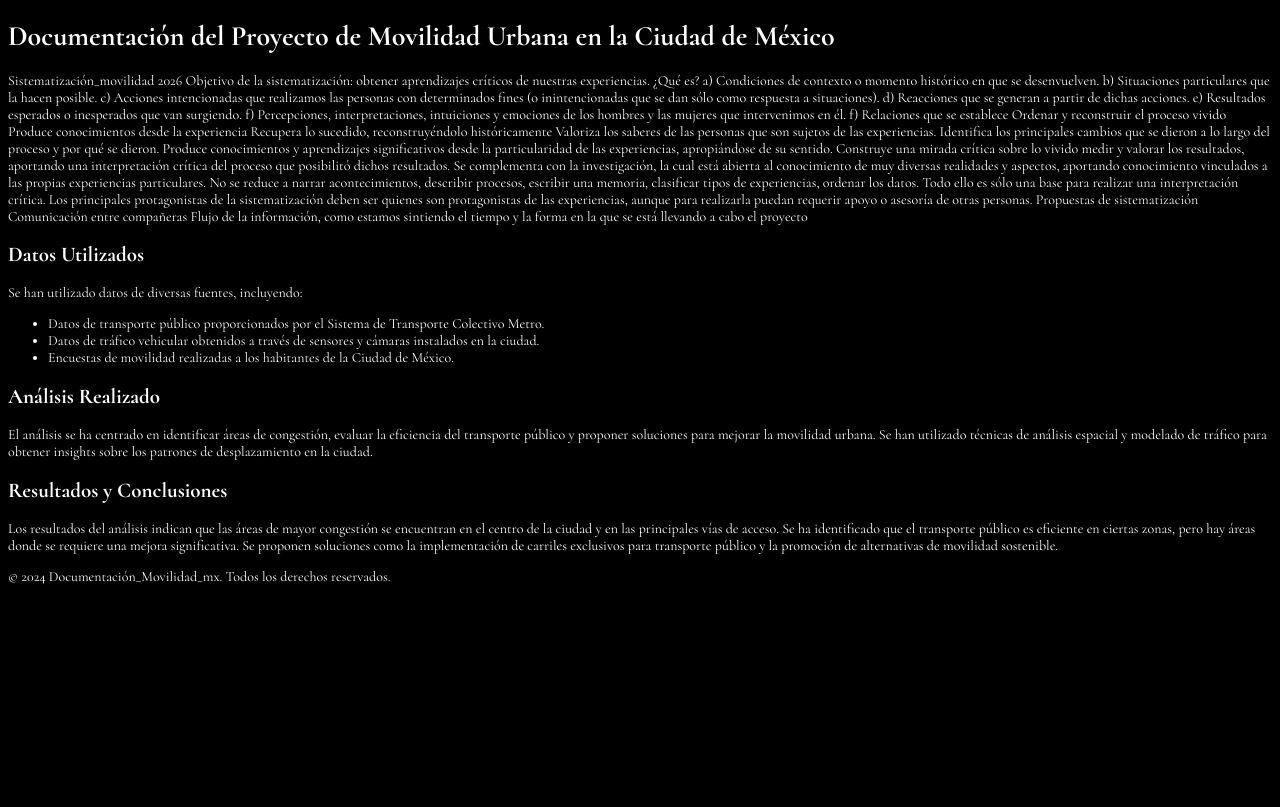
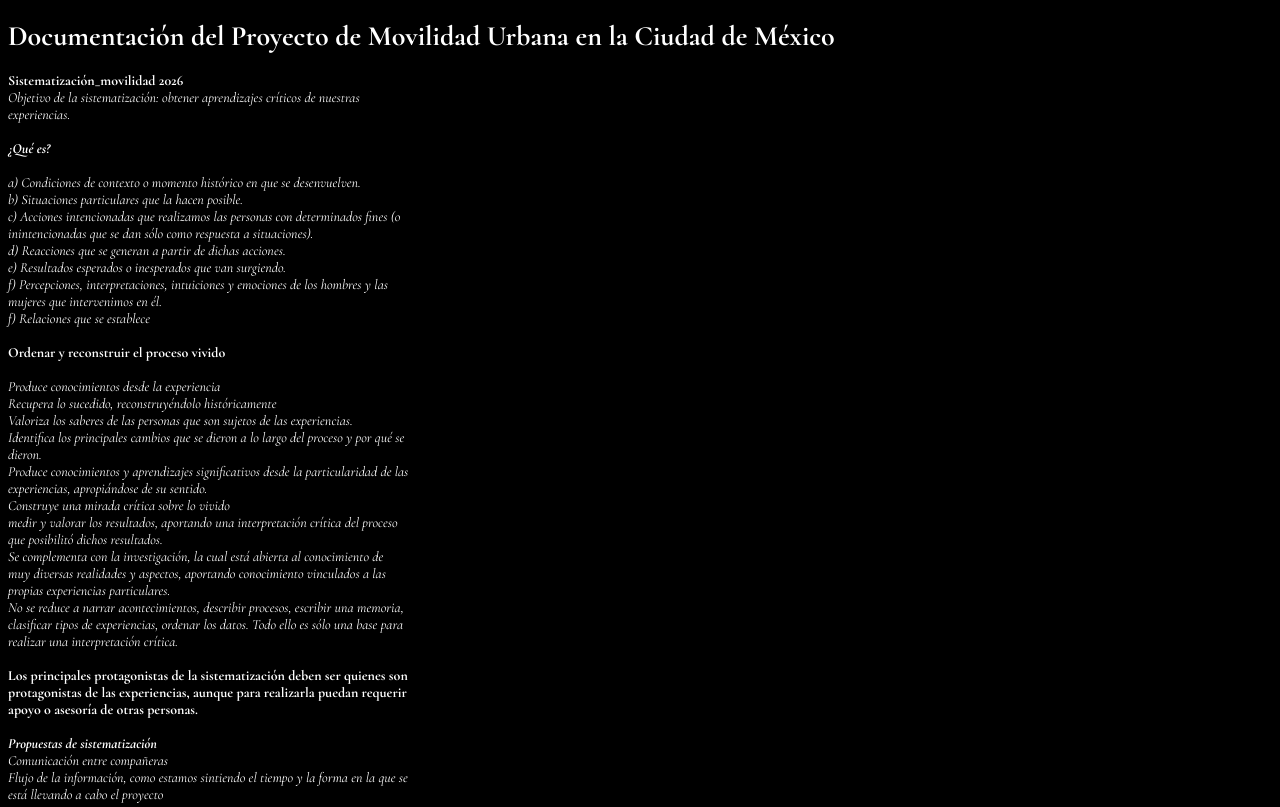
Before and after one commit to avillavi-zen/movilidad_cdmx, a plain HTML site: page docs/index.html in a window 1280 px wide. Shown: the top 807 px of the page. Drawn offline with Linux system fonts and the light colour scheme.

Commit message:
Refactor index.html and style.css for improved structure and styling

```diff
--- a/css/style.css
+++ b/css/style.css
@@ -16,10 +16,23 @@ color: var(--text-color);
 font-size: 1.4rem;
 
 }
+main {
+    max-width: 960px;
+    margin: 0 auto;
+    padding: 20px;
+}
+p, li {
+    max-width: 60ch;
+}
 h1 {
     font-variation-settings:  "wght" 700;
 }
-
+h2 {
+    font-variation-settings:  "wght" 500;
+}
+h3 {
+    font-variation-settings:  "wght" 400;
+}
 
 a {
     color: var(--accent-color)
--- a/docs/index.html
+++ b/docs/index.html
@@ -5,45 +5,44 @@
 <link rel="preconnect" href="https://fonts.gstatic.com" crossorigin>
 <link href="https://fonts.googleapis.com/css2?family=Cormorant:ital,wght@0,300..700;1,300..700&display=swap" rel="stylesheet">
 <link rel="stylesheet" href="../css/style.css">
-    <meta charset="UTF-8">
-    <meta name="viewport" content="width=device-width, initial-scale=1.0">
-    <title>Documentación_Movlidad_mx</title>
+        <meta charset="UTF-8">
+        <meta name="viewport" content="width=device-width, initial-scale=1.0">
+        <title>Documentación_Movlidad_mx</title>
+        <style>
+            .italic { font-style: italic; }
+            .bold { font-weight: bold; }
+            .bold-italic { font-weight: bold; font-style: italic; }
+        </style>
 </head>
 <body>
     <header>
-        <h1>Documentación del Proyecto de Movilidad Urbana en la Ciudad de México</h1>
-        <p>Sistematización_movilidad 2026
-Objetivo de la sistematización: obtener aprendizajes críticos de nuestras experiencias.
-
-¿Qué es?
-
-a) Condiciones de contexto o momento histórico en que se desenvuelven.
-b) Situaciones particulares que la hacen posible.
-c) Acciones intencionadas que realizamos las personas con determinados fines (o inintencionadas que se dan sólo como respuesta a situaciones).
-d) Reacciones que se generan a partir de dichas acciones.
-e) Resultados esperados o inesperados que van surgiendo.
-f) Percepciones, interpretaciones, intuiciones y emociones de los hombres y las mujeres que intervenimos en él.
-f) Relaciones que se establece
-
-Ordenar y reconstruir el proceso vivido
-
-Produce conocimientos desde la experiencia
-Recupera lo sucedido, reconstruyéndolo históricamente
-Valoriza los saberes de las personas que son sujetos de las experiencias.
-Identifica los principales cambios que se dieron a lo largo del proceso y por qué se dieron.
-Produce conocimientos y aprendizajes significativos desde la particularidad de las experiencias, apropiándose de su sentido.
-Construye una mirada crítica sobre lo vivido
-medir y valorar los resultados, aportando una interpretación crítica del proceso que posibilitó dichos resultados.
- Se complementa con la investigación, la cual está abierta al conocimiento
-de muy diversas realidades y aspectos, aportando conocimiento vinculados a las propias experiencias particulares.
-No se reduce a narrar acontecimientos, describir procesos, escribir una memoria, clasificar tipos de experiencias, ordenar los datos. Todo ello es sólo una base para realizar una interpretación crítica.
-
-Los principales protagonistas de la sistematización deben ser quienes son protagonistas de las experiencias, aunque para realizarla puedan requerir apoyo o asesoría de otras personas.
-
-Propuestas de sistematización
-Comunicación entre compañeras
-Flujo de la información, como estamos sintiendo el tiempo y la forma en la que se está llevando a cabo el proyecto
-</p>
+                <h1><span class="bold">Documentación del Proyecto de Movilidad Urbana en la Ciudad de México</span></h1>
+                <p>
+                    <span class="bold">Sistematización_movilidad 2026</span><br>
+                    <span class="italic">Objetivo de la sistematización: obtener aprendizajes críticos de nuestras experiencias.</span><br><br>
+                    <span class="bold-italic">¿Qué es?</span><br><br>
+                    <span class="italic">a) Condiciones de contexto o momento histórico en que se desenvuelven.<br>
+                    b) Situaciones particulares que la hacen posible.<br>
+                    c) Acciones intencionadas que realizamos las personas con determinados fines (o inintencionadas que se dan sólo como respuesta a situaciones).<br>
+                    d) Reacciones que se generan a partir de dichas acciones.<br>
+                    e) Resultados esperados o inesperados que van surgiendo.<br>
+                    f) Percepciones, interpretaciones, intuiciones y emociones de los hombres y las mujeres que intervenimos en él.<br>
+                    f) Relaciones que se establece</span><br><br>
+                    <span class="bold">Ordenar y reconstruir el proceso vivido</span><br><br>
+                    <span class="italic">Produce conocimientos desde la experiencia<br>
+                    Recupera lo sucedido, reconstruyéndolo históricamente<br>
+                    Valoriza los saberes de las personas que son sujetos de las experiencias.<br>
+                    Identifica los principales cambios que se dieron a lo largo del proceso y por qué se dieron.<br>
+                    Produce conocimientos y aprendizajes significativos desde la particularidad de las experiencias, apropiándose de su sentido.<br>
+                    Construye una mirada crítica sobre lo vivido<br>
+                    medir y valorar los resultados, aportando una interpretación crítica del proceso que posibilitó dichos resultados.<br>
+                    Se complementa con la investigación, la cual está abierta al conocimiento de muy diversas realidades y aspectos, aportando conocimiento vinculados a las propias experiencias particulares.<br>
+                    No se reduce a narrar acontecimientos, describir procesos, escribir una memoria, clasificar tipos de experiencias, ordenar los datos. Todo ello es sólo una base para realizar una interpretación crítica.</span><br><br>
+                    <span class="bold">Los principales protagonistas de la sistematización deben ser quienes son protagonistas de las experiencias, aunque para realizarla puedan requerir apoyo o asesoría de otras personas.</span><br><br>
+                    <span class="bold-italic">Propuestas de sistematización</span><br>
+                    <span class="italic">Comunicación entre compañeras<br>
+                    Flujo de la información, como estamos sintiendo el tiempo y la forma en la que se está llevando a cabo el proyecto</span>
+                </p>
     </header>
     <main>
         <section>
```
